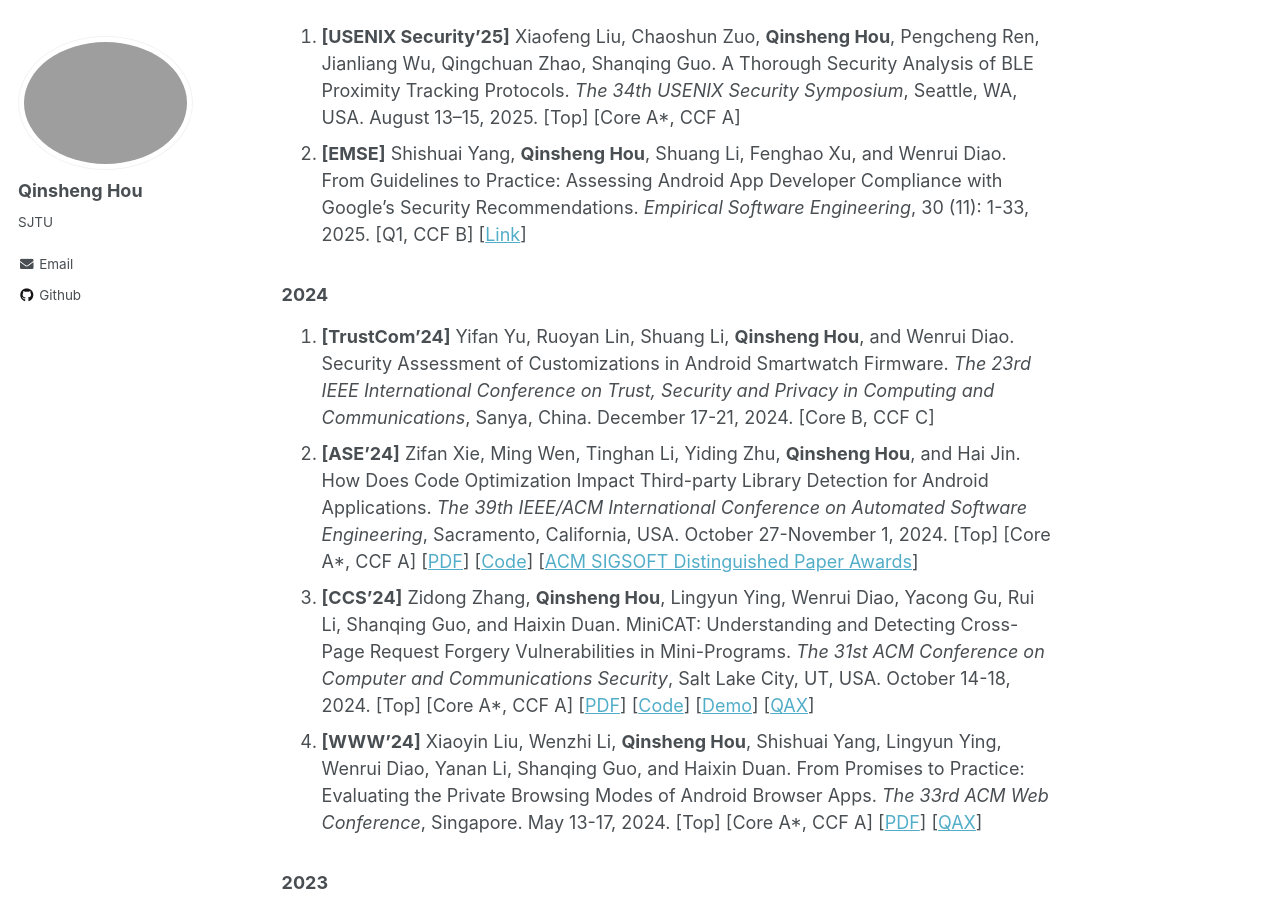
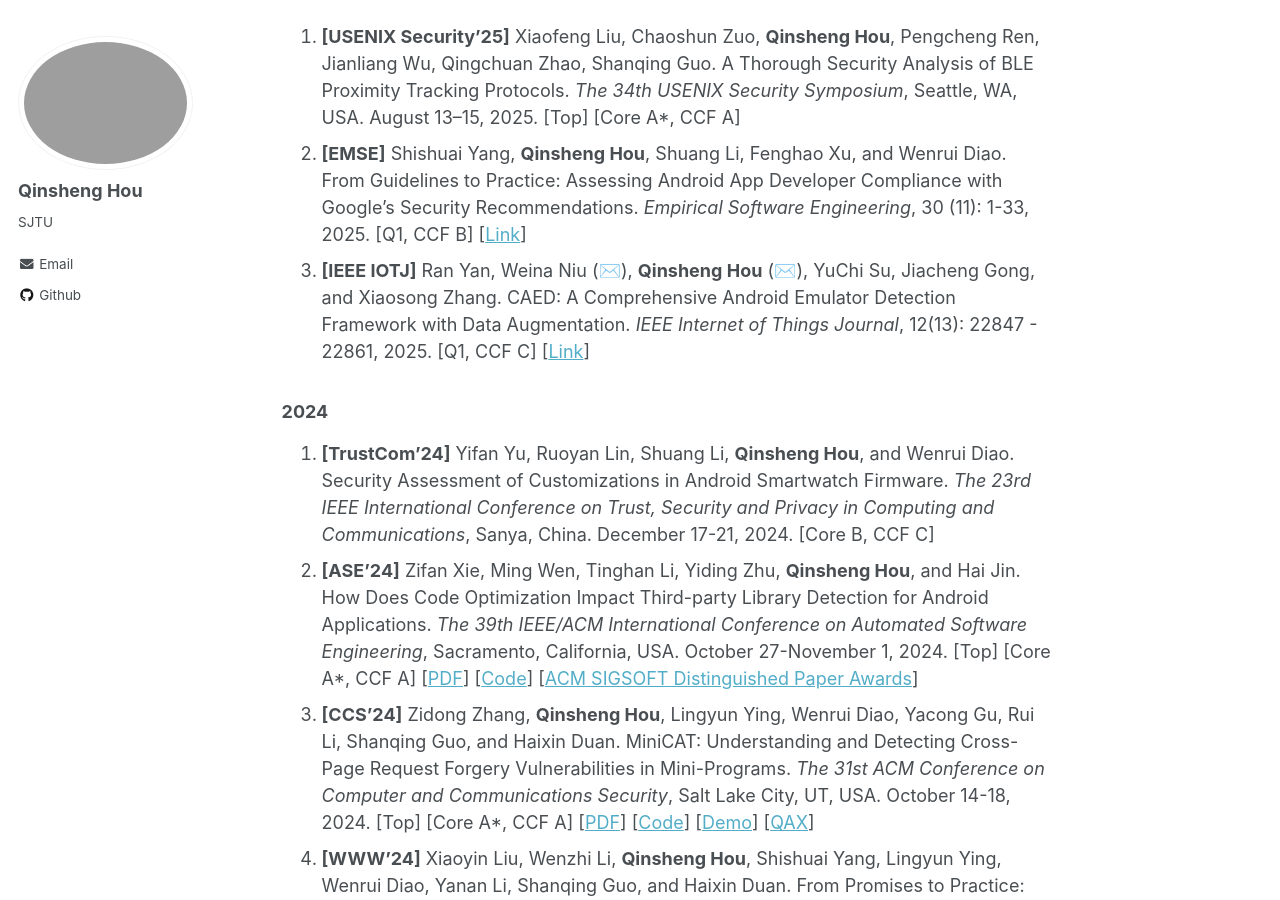
Before and after one commit to chicharitomu14/chicharitomu14.github.io, a Jekyll site: the page built from _pages/about.md, in a window 1280 px wide and 900 px high, scrolled down 528 px. Built offline with Jekyll 4.4.1, drawn with Linux system fonts in a browser that asks for light colours.

Commit message:
update paper
_pages/about.md

```diff
--- a/_pages/about.md
+++ b/_pages/about.md
@@ -19,6 +19,7 @@ Publications
 
 1. **[USENIX Security’25]** Xiaofeng Liu, Chaoshun Zuo, **Qinsheng Hou**, Pengcheng Ren, Jianliang Wu, Qingchuan Zhao, Shanqing Guo. A Thorough Security Analysis of BLE Proximity Tracking Protocols. *The 34th USENIX Security Symposium*, Seattle, WA, USA. August 13–15, 2025. [Top] [Core A\*, CCF A]
 2. **[EMSE]** Shishuai Yang, **Qinsheng Hou**, Shuang Li, Fenghao Xu, and Wenrui Diao. From Guidelines to Practice: Assessing Android App Developer Compliance with Google’s Security Recommendations. *Empirical Software Engineering*, 30 (11): 1-33, 2025. [Q1, CCF B] [[Link](https://rdcu.be/dYrz6)]
+3. **[IEEE IOTJ]** Ran Yan, Weina Niu (✉️), **Qinsheng Hou** (✉️), YuChi Su, Jiacheng Gong, and Xiaosong Zhang. CAED: A Comprehensive Android Emulator Detection Framework with Data Augmentation. *IEEE Internet of Things Journal*, 12(13): 22847 - 22861, 2025. [Q1, CCF C] [[Link](https://ieeexplore.ieee.org/abstract/document/10935812)]
 
 ### 2024
 
```
